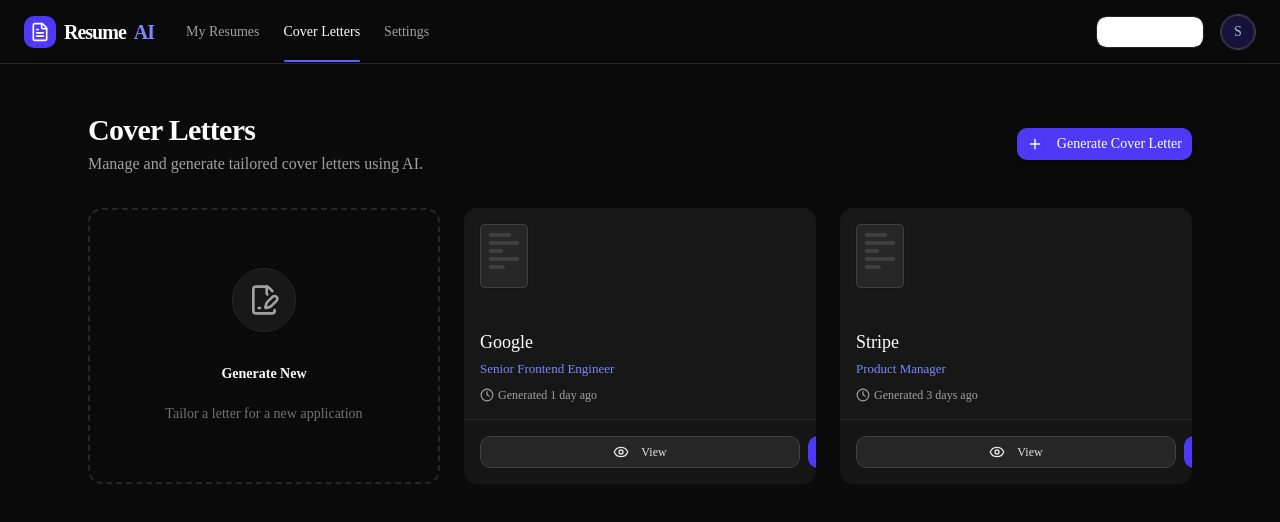
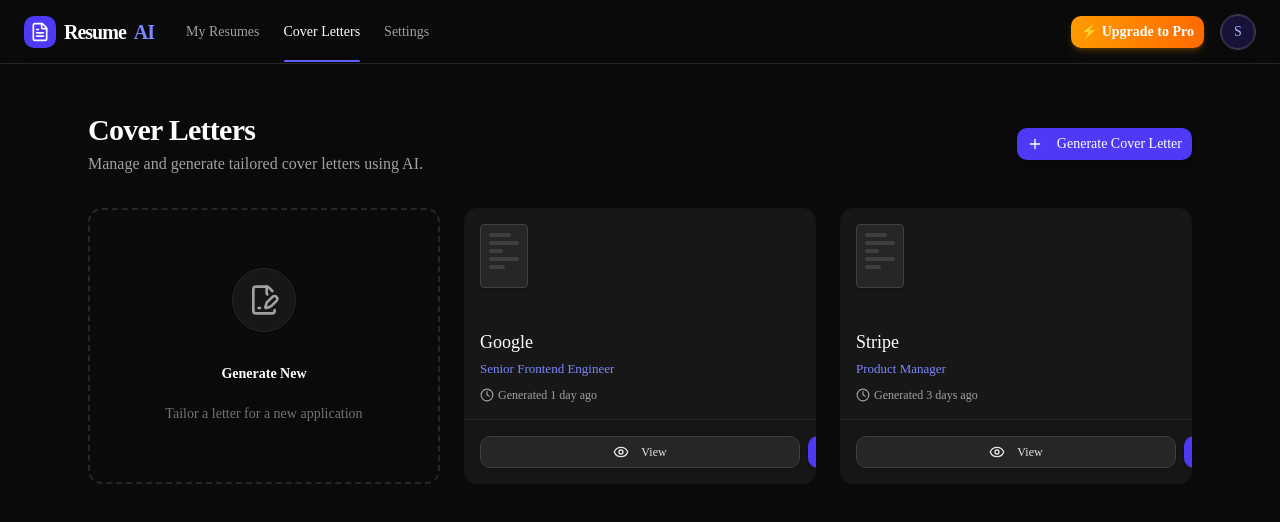
Before and after one commit to rishan011/resumeai, a Next.js app: page /dashboard/cover-letters in a window 1280 px wide. Shown: the top 522 px of the page. Built offline with nearby package versions, Linux system fonts and the light colour scheme; no server answers; sample sign-in values are in the browser's storage.

Commit message:
fix: make Upgrade to Pro button visible with amber gradient

```diff
--- a/src/app/dashboard/cover-letters/page.tsx
+++ b/src/app/dashboard/cover-letters/page.tsx
@@ -73,7 +73,7 @@
           <button onClick={() => toast("Settings coming soon")} className="hover:text-white transition-colors cursor-pointer">Settings</button>
         </nav>
         <div className="flex items-center gap-4">
-          <Button variant="outline" className="hidden sm:flex border-neutral-800 hover:bg-neutral-800 text-white" onClick={() => toast("Pro features unlock soon!")}>Upgrade to Pro</Button>
+          <Button className="hidden sm:flex bg-gradient-to-r from-amber-500 to-orange-500 hover:from-amber-400 hover:to-orange-400 text-white font-semibold shadow-md shadow-amber-500/20 border-0" onClick={() => toast("Pro features unlock soon!")}>⚡ Upgrade to Pro</Button>
           <DropdownMenu>
             <DropdownMenuTrigger className="focus:outline-none rounded-full">
               <Avatar className="h-9 w-9 border border-neutral-700 hover:ring-2 ring-indigo-500 ring-offset-2 ring-offset-neutral-950 transition-all cursor-pointer">
--- a/src/app/dashboard/page.tsx
+++ b/src/app/dashboard/page.tsx
@@ -71,7 +71,7 @@
           <button onClick={() => toast("Settings coming soon")} className="hover:text-white transition-colors cursor-pointer">Settings</button>
         </nav>
         <div className="flex items-center gap-4">
-          <Button variant="outline" className="hidden sm:flex border-neutral-800 hover:bg-neutral-800 text-white" onClick={() => toast("Pro features unlock soon!")}>Upgrade to Pro</Button>
+          <Button className="hidden sm:flex bg-gradient-to-r from-amber-500 to-orange-500 hover:from-amber-400 hover:to-orange-400 text-white font-semibold shadow-md shadow-amber-500/20 border-0" onClick={() => toast("Pro features unlock soon!")}>⚡ Upgrade to Pro</Button>
           <DropdownMenu>
             <DropdownMenuTrigger className="focus:outline-none rounded-full">
               <Avatar className="h-9 w-9 border border-neutral-700 hover:ring-2 ring-indigo-500 ring-offset-2 ring-offset-neutral-950 transition-all cursor-pointer">
```
